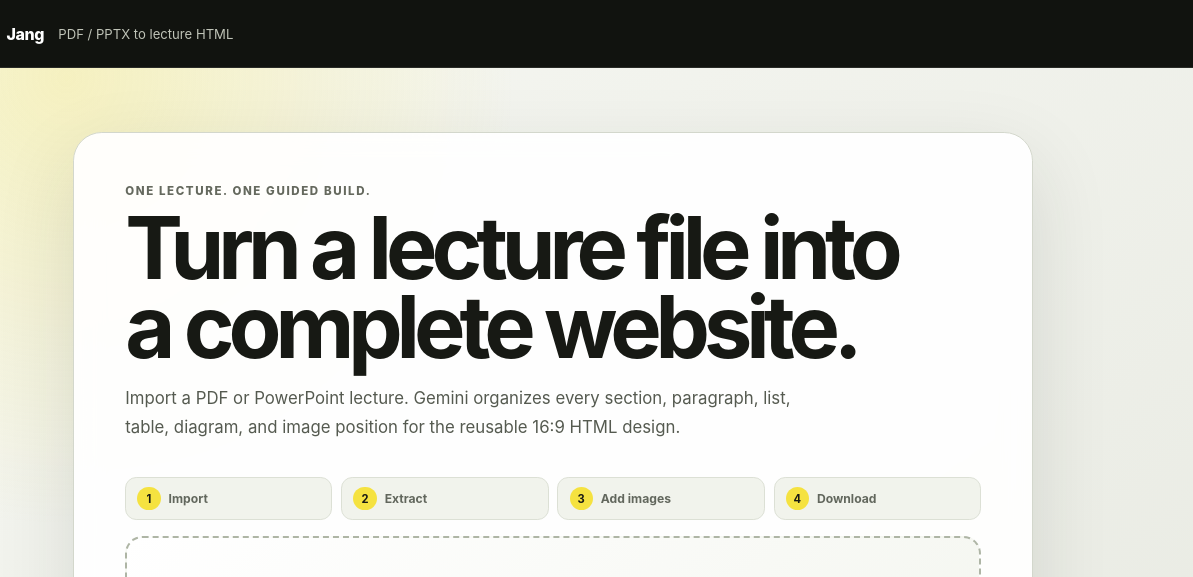
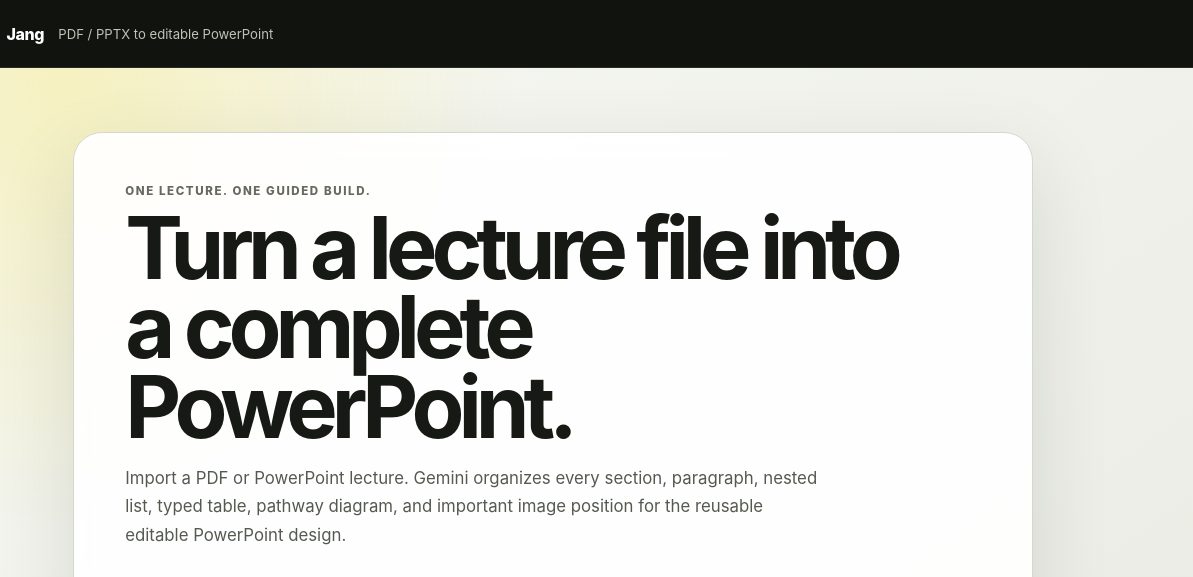
Before and after one commit to hatemkhaleefah3-ui/jang, a website with bundled scripts: page index.html in a window 1280 px wide. Shown: the top 577 px of the page, 87-1280 px from the left. Built offline with nearby package versions, Linux system fonts and the light colour scheme.

Commit message:
feat: present the editable PPTX workflow

```diff
--- a/index.html
+++ b/index.html
@@ -3,9 +3,9 @@
 <head>
   <meta charset="utf-8">
   <meta name="viewport" content="width=device-width, initial-scale=1">
-  <meta name="description" content="Import a PDF or PPTX lecture, let Gemini structure it, add the requested images, and download a standalone HTML lecture.">
+  <meta name="description" content="Import a PDF or PPTX lecture, let Gemini structure it, add the requested images, and download an editable PowerPoint presentation.">
   <meta name="theme-color" content="#11130f">
-  <title>Jang — Build a lecture HTML file</title>
+  <title>Jang — Build an editable lecture PowerPoint</title>
   <link rel="stylesheet" href="/styles.css">
   <script type="module" src="/app.js"></script>
 </head>
@@ -15,15 +15,15 @@
       <span class="brand-mark" aria-hidden="true">J</span>
       <span>Jang</span>
     </a>
-    <span class="header-note">PDF / PPTX to lecture HTML</span>
+    <span class="header-note">PDF / PPTX to editable PowerPoint</span>
   </header>
 
   <main class="page-shell">
     <section class="builder" aria-labelledby="page-title">
       <div class="intro">
         <p class="eyebrow">One lecture. One guided build.</p>
-        <h1 id="page-title">Turn a lecture file into a complete website.</h1>
-        <p>Import a PDF or PowerPoint lecture. Gemini organizes every section, paragraph, list, table, diagram, and image position for the reusable 16:9 HTML design.</p>
+        <h1 id="page-title">Turn a lecture file into a complete PowerPoint.</h1>
+        <p>Import a PDF or PowerPoint lecture. Gemini organizes every section, paragraph, nested list, typed table, pathway diagram, and important image position for the reusable editable PowerPoint design.</p>
       </div>
 
       <div class="workflow-strip" aria-label="Workflow">
@@ -52,13 +52,14 @@
           <p class="eyebrow">Intermediate image step</p>
           <h2 id="image-review-title">Add the recognized lecture images.</h2>
           <p id="reviewSummary"></p>
+          <div id="coverageAudit" class="coverage-audit" hidden></div>
         </div>
         <div id="imageSlots" class="image-slots"></div>
       </section>
 
       <button id="actionButton" class="action-button" type="button" disabled data-state="idle">
         <span class="button-spinner" aria-hidden="true"></span>
-        <span id="actionLabel">Build HTML</span>
+        <span id="actionLabel">Build PPTX</span>
         <svg viewBox="0 0 24 24" aria-hidden="true"><path d="M5 12h14m-5-5 5 5-5 5"/></svg>
       </button>
 
```
